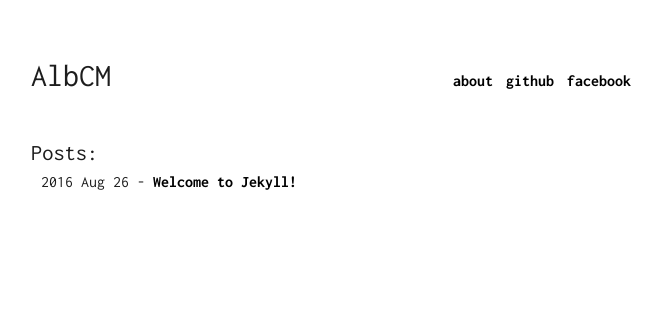
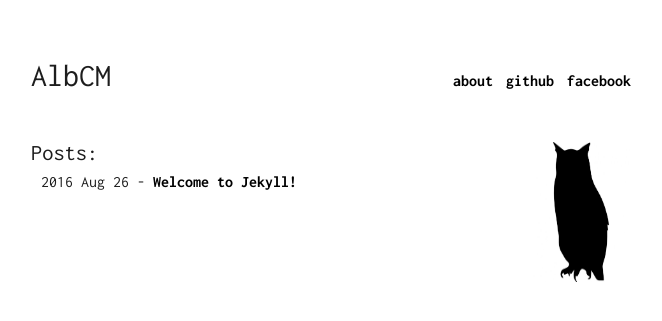
Before and after one commit to AlbCM/albcm.github.io, a Jekyll site: the page built from index.html, in a window 1280 px wide. Shown: the top 321 px of the page, without its empty margins (309-971 px from the left). Built offline with Jekyll 4.4.1, drawn with Linux system fonts in a browser that asks for light colours; comment, search, counter and statistics services are not loaded.

Commit message:
Update index.html

```diff
--- a/index.html
+++ b/index.html
@@ -1,7 +1,16 @@
 ---
 layout: default
 ---
-
+<!DOCTYPE html>
+<html>
+<head>
+<style>
+img {
+    float: right;
+    margin: 0 0 10px 10px;
+}
+</style>
+</head>
 <div class="header">
     <h1>{{ site.name }}</h1>
     <ul>
@@ -13,7 +22,7 @@ layout: default
     </ul>
 </div>
 <div class="blog">
-    <!--<img src="/assets/img/mrclamator.png" width="250" height="250" align="center" />-->
+    <img src="/assets/img/mrclamator.png" width="100" height="140" align="center" />
     <h1>Posts:</h1>
     <ul>
         {% for post in site.posts %}
@@ -30,3 +39,4 @@ layout: default
 </div>
 <script src="/assets/js/main.js"></script>
 -->
+</html>
```
